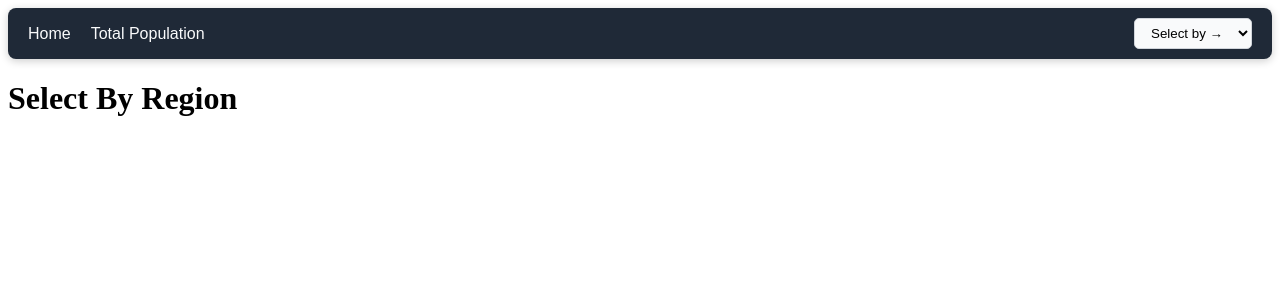
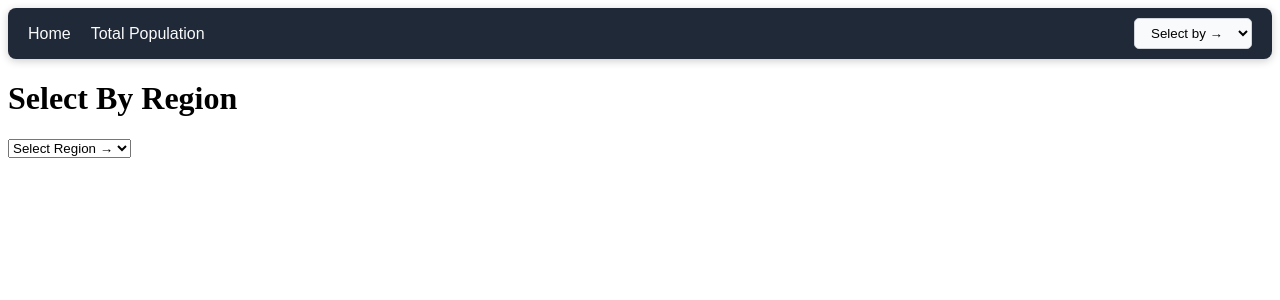
Before and after one commit to yuusufxb/Contry-management, a React (Create React App) app: page /countries/region in a window 1280 px wide. Shown: the top 300 px of the page. Built offline with nearby package versions, Linux system fonts and the light colour scheme.

Commit message:
adding html to select by region component

```diff
--- a/src/pages/Region.jsx
+++ b/src/pages/Region.jsx
@@ -1,9 +1,22 @@
+import { useSelector } from "react-redux";
 
 
 export function Region(){
+
+    const contries = useSelector((item)=>item.contries.fetchedContries.region) ;
+    const uniqueRegion = [...new Set(contries)]
     return(
         <>
         <h1>Select By Region</h1>
+        <select onChange={<></>}>
+            <option value="">Select Region →</option>
+            <option value="Europe"></option>
+            <option value="Africa"></option>
+            <option value="Asia"></option>
+            <option value="Americas"></option>
+            <option value="Oceania"></option>
+            <option value="Antarctic"></option>
+        </select>
         </>
     );
 }
--- a/src/pages/style/totalPop_style.css
+++ b/src/pages/style/totalPop_style.css
@@ -3,7 +3,6 @@
   display: flex;
   justify-content: center;
   align-items: center;
-  background: linear-gradient(135deg, #9198a1, #a8a8d3);
   padding: 2rem;
 }
 
@@ -12,7 +11,7 @@
   padding: 3rem 4rem;
   border-radius: 16px;
   text-align: center;
-  box-shadow: 0 15px 40px rgba(0, 0, 0, 0.15);
+  box-shadow: 15px 15px 40px rgba(0, 0, 0, 0.15);
   max-width: 600px;
   width: 100%;
 }
```
